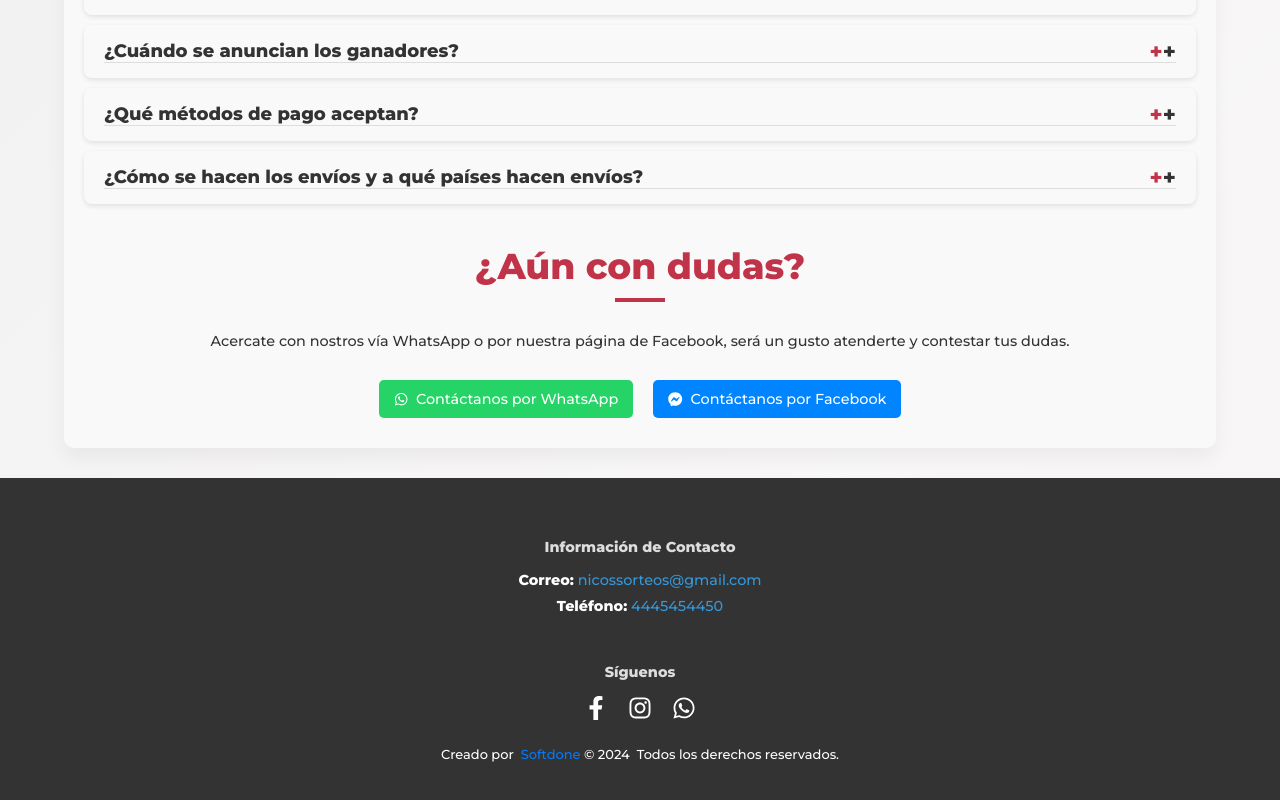
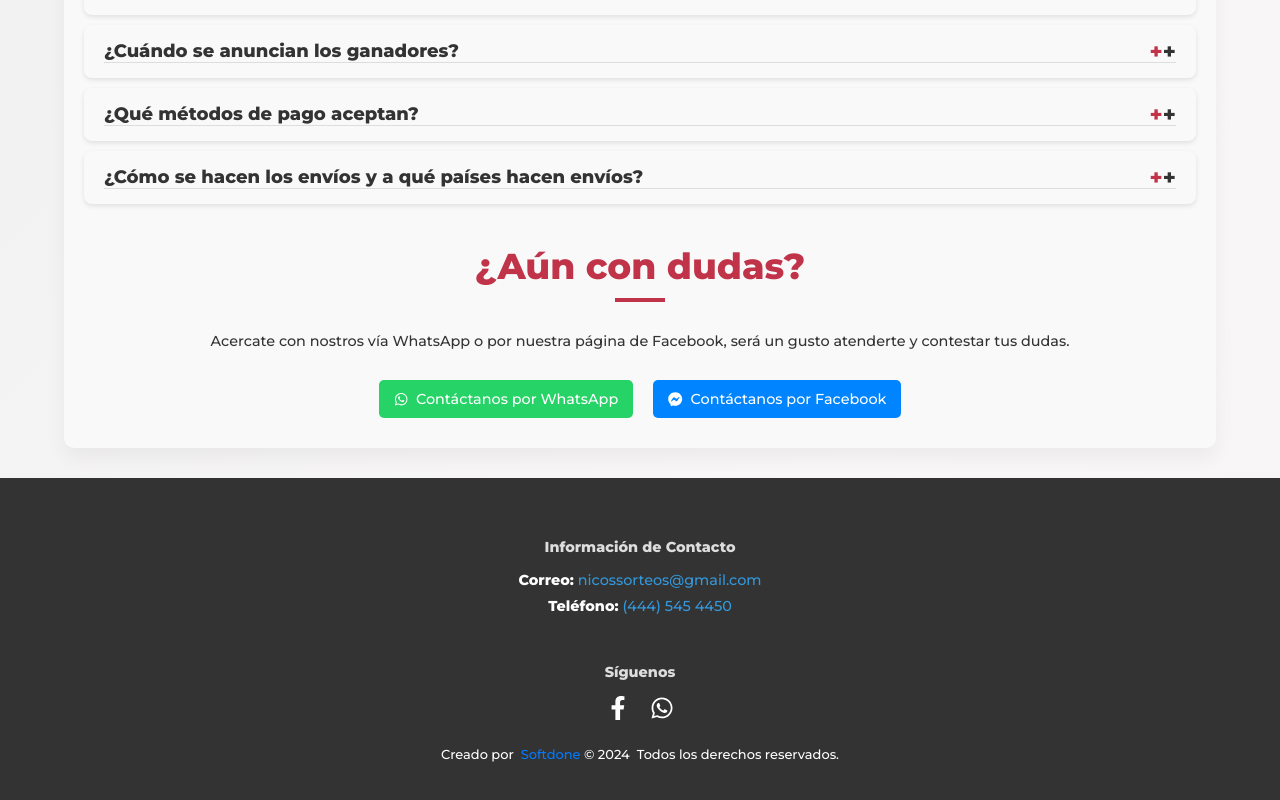
Before and after one commit to nicosorteos/nicosorteosweb, a React (Vite) app: page / in a window 1280 px wide. Shown: the part 2257-3057 px from the top of the page. Built offline with nearby package versions, Linux system fonts and the light colour scheme.

Commit message:
Cambios footer

```diff
--- a/src/Components/Common/Footer/footer.jsx
+++ b/src/Components/Common/Footer/footer.jsx
@@ -1,5 +1,5 @@
 import React from 'react';
-import { FaFacebookF, FaInstagram, FaWhatsapp } from 'react-icons/fa'; // Ensure you have react-icons installed
+import { FaFacebookF, FaWhatsapp } from 'react-icons/fa'; // Ensure you have react-icons installed
 import './footer.css';
 
 const Footer = () => {
@@ -19,7 +19,7 @@ const Footer = () => {
                         </li>
                         <li>
                             <strong>Teléfono:</strong>
-                            <a href="tel:+524445454450"> 4445454450</a>
+                            <a href="tel:+524445454450"> (444) 545 4450</a>
                         </li>
                     </ul>
                 </div>
@@ -28,7 +28,7 @@ const Footer = () => {
                     <div className="social-links">
 
                         <a href="https://www.facebook.com/profile.php?id=61555499965336" aria-label="Facebook"><FaFacebookF /></a>
-                        <a href="https://instagram.com" aria-label="Instagram"><FaInstagram /></a>
+                        {/* <a href="https://instagram.com" aria-label="Instagram"><FaInstagram /></a> */}
                         <a href="https://wa.me/4445454450" aria-label="Whatsapp"><FaWhatsapp /></a>
                     </div>
                 </div>
```
Also changed, not shown: src/Components/Common/Footer/footer.css (line endings or trailing spaces).
